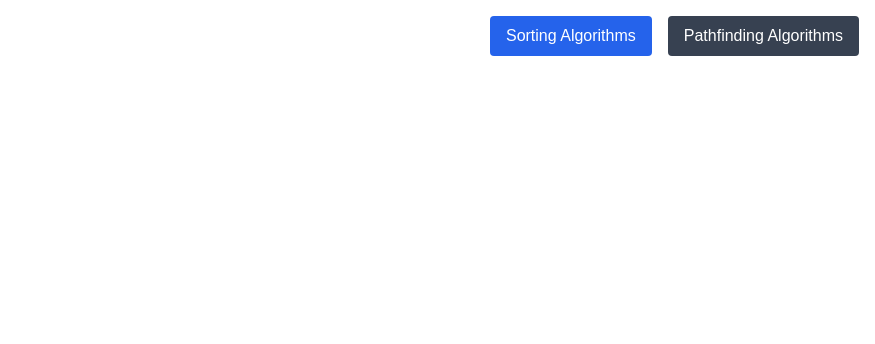
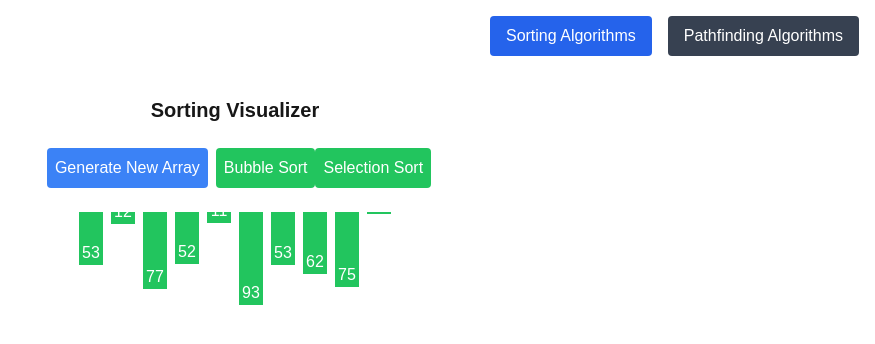
Before and after one commit to MoeAllami/CIS-376-Project, a Next.js app in the folder app/: page / in a window 1280 px wide. Shown: the top 344 px of the page, without its empty margins (405-1280 px from the left). Built offline with nearby package versions, Linux system fonts and the light colour scheme.

Commit message:
Added Sorting Visualizer component

```diff
--- /dev/null
+++ b/app/app/components/SortingVisualizer.tsx
@@ -0,0 +1,86 @@
+  import { useState, useEffect } from "react";
+
+  // Define a functional component called "Sorting Visualizer"
+  const SortingVisualizer = () => {
+
+    const [array, setArray] = useState<number[]>([]);
+
+    // Ensures an array is generated immediately when page loads
+    useEffect(() => {
+      generateArray();
+    }, []);
+
+    // Function to generate a random array
+    const generateArray = () => {
+      const newArray = Array.from({ length: 10 }, () => Math.floor(Math.random() * 100));
+      setArray(newArray);
+  };
+
+  // Defines an asynchronous function for using bubble sort
+  const bubbleSort = async () => {
+    let arr = [...array];
+    let n = arr.length;
+
+    for (let i = 0; i < n - 1; i++)
+    {
+      for (let j = 0; j < n - i - 1; j++)
+      {
+        if (arr[j] > arr[j + 1])
+        {
+          [arr[j], arr[j + 1]] = [arr[j + 1], arr[j]]; // Swap
+          setArray([...arr]); // Used to update the UI with the new array state
+          await new Promise((resolve) => setTimeout(resolve, 300)); // Delay for visualization
+        }
+      }
+    }
+  };
+
+  const selectionSort = async () => {
+    let arr = [...array];
+    let n = arr.length;
+
+    for (let i = 0; i < n - 1; i++){
+
+      let min_idx = i; // Assume the current position holds the minimum element
+
+      // Iterate through the unsorted portion to find the actual minimum
+      for (let j = i + 1; j < n; j++)
+      {
+        if (arr[j] < arr[min_idx])
+        {
+          // Update min if a smaller element is found
+          min_idx = j;
+        }
+      }
+
+      [arr[i], arr[min_idx]] = [arr[min_idx], arr[i]]; // Swap
+      setArray([...arr]); // Used to update the UI with the new array state
+      await new Promise((resolve) => setTimeout(resolve, 300)); // Delay for visualization
+    }
+  };
+
+  // JSX rendering with tailwind css
+  return (
+  <div className="text-center">
+      <h2 className="text-xl font-bold mb-4">Sorting Visualizer</h2>
+      <button onClick={generateArray} className="bg-blue-500 text-white p-2 m-2 rounded">
+          Generate New Array
+      </button>
+      <button onClick={bubbleSort} className="bg-green-500 text-white p-2 rounded">
+          Bubble Sort
+      </button>
+      <button onClick={selectionSort} className="bg-green-500 text-white p-2 rounded">
+          Selection Sort
+      </button>
+      <div className="flex justify-center mt-4 space-x-2">
+          {array.map((value, idx) => (
+              <div key={idx} className="w-6 bg-green-500 text-white flex items-end justify-center" style={{ height: `${value}px` }}>
+              {value}
+          </div>
+          ))}
+      </div>
+  </div>
+  );
+};
+
+export default SortingVisualizer;
--- a/app/app/page.tsx
+++ b/app/app/page.tsx
@@ -1,9 +1,17 @@
 "use client";
 import { useState } from "react";
 import NavBar from "./components/NavBar";
+import SortingVisualizer from "./components/SortingVisualizer";
 
 export default function Home() {
   const [activeTab, setActiveTab] = useState("sorting");
 
-  return <NavBar activeTab={activeTab} setActiveTab={setActiveTab} />;
+  return (
+    <div>
+      <NavBar activeTab={activeTab} setActiveTab={setActiveTab} />
+      <main className="p-6">
+        {activeTab === "sorting" ? <SortingVisualizer /> : null}
+      </main>
+    </div>
+  );
 }
```
